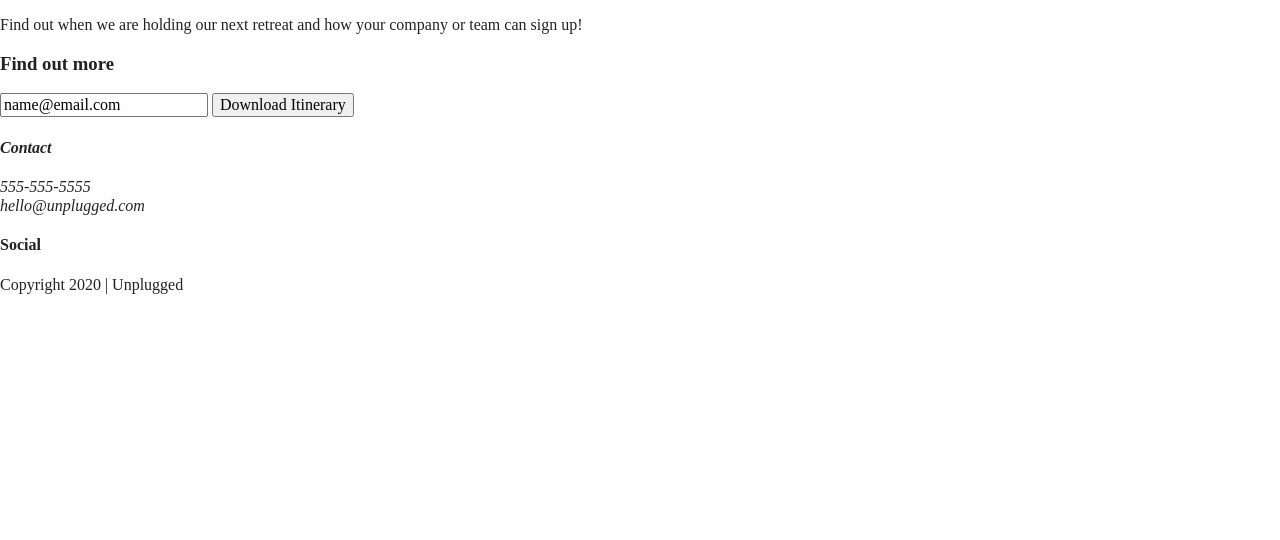
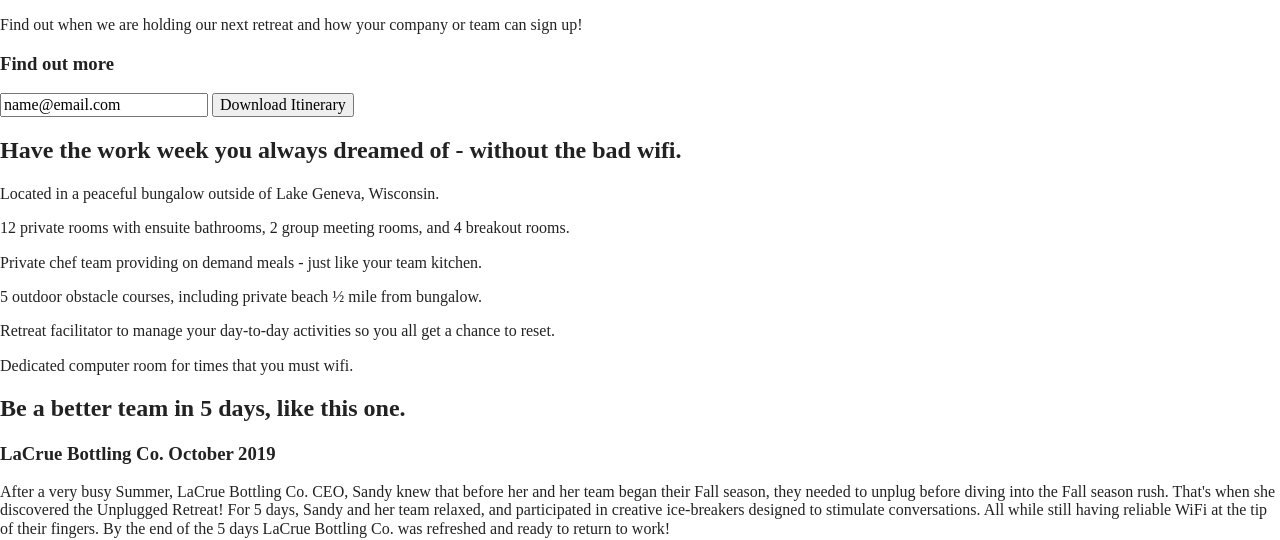
Before and after one commit to annapaula20/unplugged-retreat, a website built with Parcel: page index.html in a window 1280 px wide. Shown: the part 281-821 px from the top of the page. Before the commit the page ends 800 px from the top, so only its background shows below. Built offline with nearby package versions, Linux system fonts and the light colour scheme.

Commit message:
Finished adding all the homepage sections

```diff
--- a/index.html
+++ b/index.html
@@ -21,6 +21,7 @@
 
     <meta name="theme-color" content="#fafafa">
   </head>
+
   <body>
     <header>
       <div class="content-wrapper">
@@ -40,8 +41,9 @@
     <main>
 
       <section class="hero-area"">
-        <div class="content-wrapper"></div>
+        <div class="content-wrapper">
           <h1>Retreat from the desk, return refreshed.</h1>
+        </div>
       </section>
 
       <aside>
@@ -57,6 +59,49 @@
           </div>
         </div>
       </aside>
+      <section class="features">
+        <div class="content-wrapper">
+          <h2>Have the work week you always dreamed of - without the bad wifi.</h2>
+          <div class="feature-items">
+            <article>
+              <p class="fontawesome-icon"></p>
+              <p class="features-item-description"> Located in a peaceful bungalow outside of Lake Geneva, Wisconsin.</p>
+            </article>
+            <article>
+              <p class="fontawesome-icon"></p>
+              <p class=" features-item-description">12 private rooms with ensuite bathrooms, 2 group meeting rooms, and 4 breakout rooms.</p>
+            </article>
+            <article>
+              <p class="fontawesome-icon"></p>
+              <p class=" features-item-description">Private chef team providing on demand meals - just like your team kitchen.</p>
+            </article>
+            <article>
+              <p class="fontawesome-icon"></p>
+              <p class="features-item-description">5 outdoor obstacle courses, including private beach ½ mile from bungalow.</p>
+            </article>
+            <article>
+              <p class=" fontawesome-icon"></p>
+              <p class="features-item-description">Retreat facilitator to manage your day-to-day activities so you all get a chance to reset.</p>
+            </article>
+            <article>
+              <p class="fontawesome-icon"></p>
+              <p class="features-item-description">Dedicated computer room for times that you must wifi.</p>
+            </article>
+          </div>
+        </div>
+      </section>
+
+      <section class="reviews">
+        <div class="content-wrapper">
+          <h2>Be a better team in 5 days, like this one.</h2>
+          <article>
+            <div>
+              <h3>LaCrue Bottling Co. October 2019</h3>
+              <p>After a very busy Summer, LaCrue Bottling Co. CEO, Sandy knew that before her and her team began their Fall season, they needed to unplug before diving into the Fall season rush. That&apos;s when she discovered the Unplugged Retreat! For 5 days, Sandy and her team relaxed, and participated in creative ice-breakers designed to stimulate conversations. All while still having reliable WiFi at the tip of their fingers. By the end of the 5 days LaCrue Bottling Co. was refreshed and ready to return to work!</p>
+            </div>
+          </article>
+        </div>
+      </section>
 
     </main>
 
@@ -67,7 +112,6 @@
             <h4>Contact</h4>
             <p>555-555-5555<br>hello@unplugged.com</p>
           </address>
-
           <div class="social">
             <h4>Social</h4>
             <div class="social-icons">
```
Also changed, not shown: img/bed.png (added), img/campground.png (added), img/shoe-prints.png (added), img/smile.png (added), img/utensils.png (added), img/wifi.png (added).
